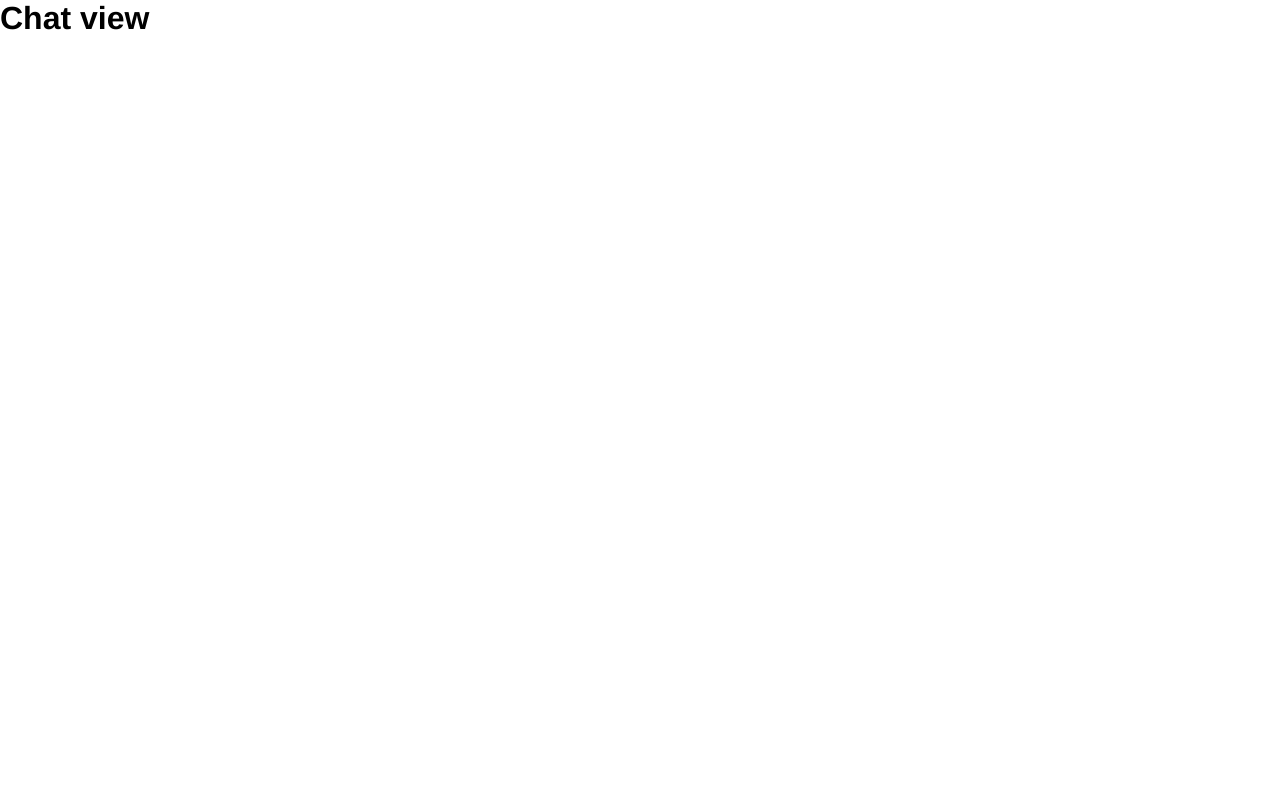
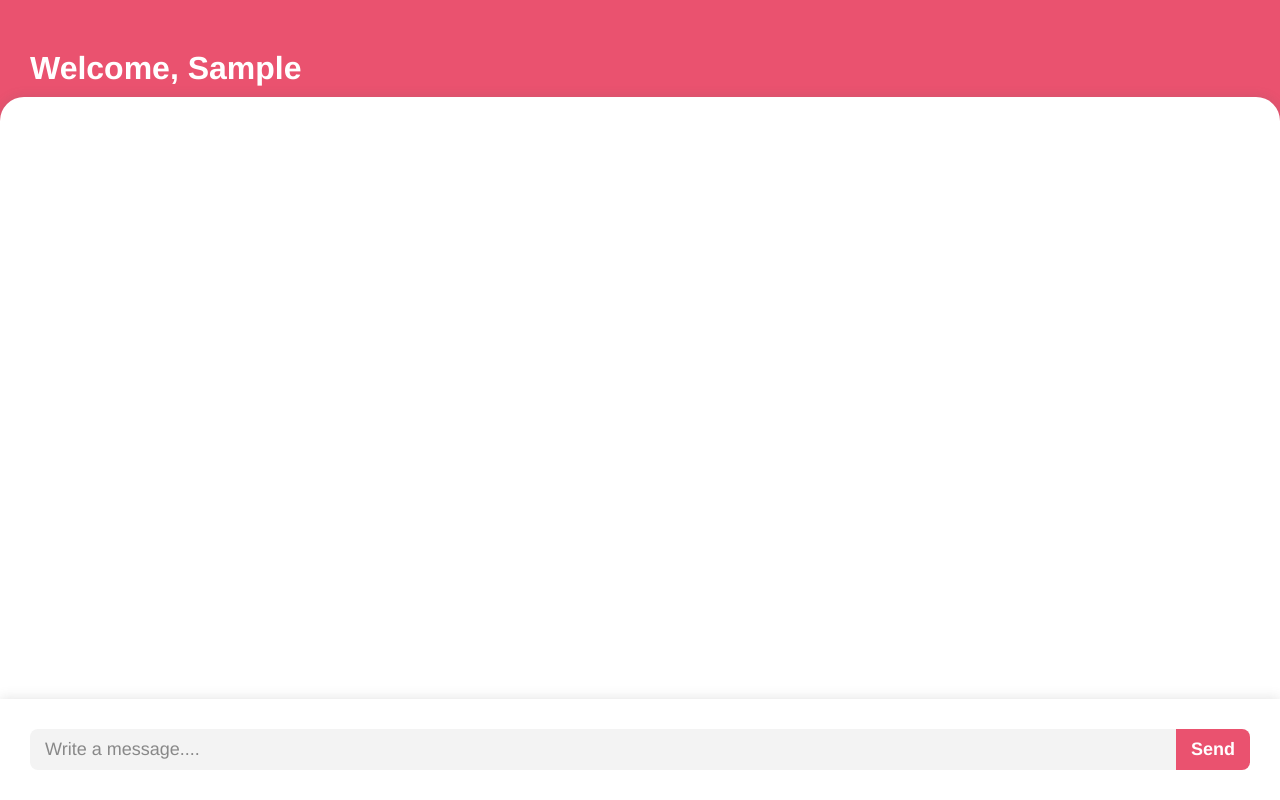
Before and after one commit to delaquash/vue-chat-app, a Vue app: page / in a window 1280 px wide. Both pictures are taken after typing "Sample" into the empty fields and a click on the input "Login". Built offline with nearby package versions, Linux system fonts and the light colour scheme.

Commit message:
added logout button

```diff
--- a/public/index.html
+++ b/public/index.html
@@ -5,7 +5,7 @@
     <meta http-equiv="X-UA-Compatible" content="IE=edge">
     <meta name="viewport" content="width=device-width,initial-scale=1.0">
     <link rel="icon" href="<%= BASE_URL %>favicon.ico">
-    <title><%= htmlWebpackPlugin.options.title %></title>
+    <title>Vue Chat App</title>
   </head>
   <body>
     <noscript>
--- a/src/App.vue
+++ b/src/App.vue
@@ -2,19 +2,35 @@
   <div class="view login" v-if="state.username === ''|| state.username === null">
       <form class="login-form" @submit.prevent="Login">
         <div class="form-inner">
-           <h1>Login to firechat</h1>
+           <h1>Login to Vuechat</h1>
         <label for="username">Username</label>
         <input
           type="text"
           v-model="inputUsername"
-          placeholder="Please enter your username..." />
-        <input type="submit" value="Login" />
+          placeholder="Please enter your username..."
+        />
+        <input
+          type="submit"
+          value="Login"
+        />
         </div>
       </form>
   </div>
 
-  <div class="view-chat" v-else>
-    <h1>Chat view</h1>
+  <div class="view chat" v-else>
+    <header>
+      <button class="logout"></button>
+      <h1>Welcome, {{ state.username }}</h1>
+    </header>
+    <section class="chat-box">
+      <!-- Message -->
+    </section>
+    <footer>
+      <form @submit.prevent="">
+          <input type="text"  placeholder="Write a message....">
+          <input type="submit" value="Send">
+      </form>
+    </footer>
   </div>
 </template>
 
```
